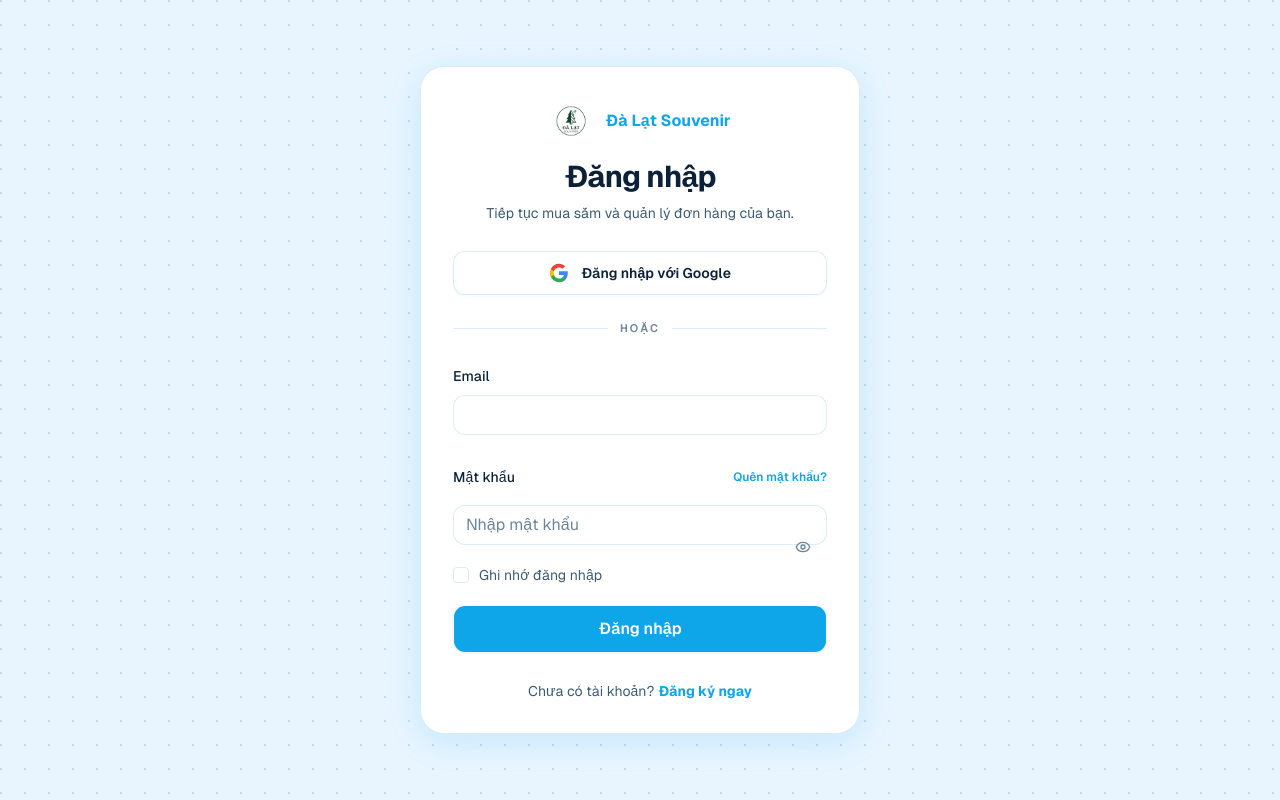
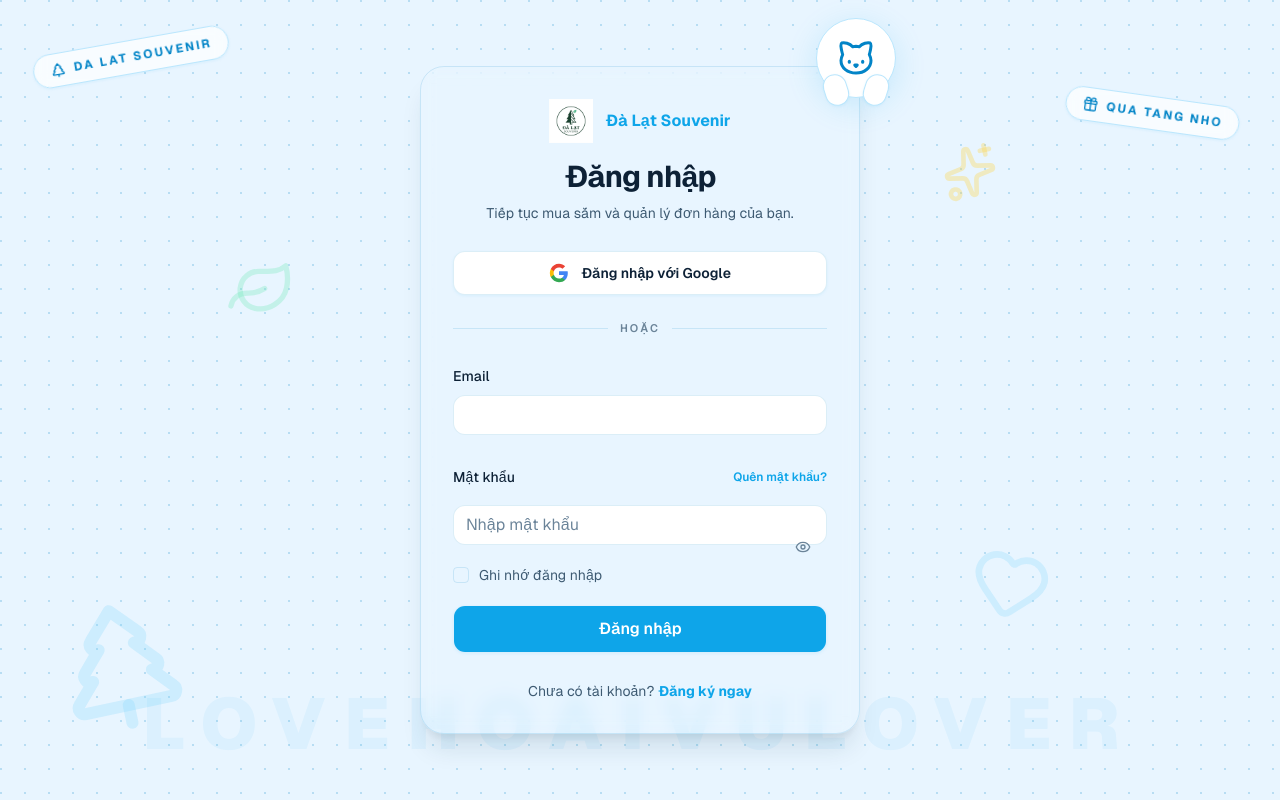
Before and after one commit to DangHoaiVu/dalat-souvenir, a Next.js app: page /login in a window 1280 px wide. Built offline with nearby package versions, Linux system fonts and the light colour scheme; no server answers.

Commit message:
Refresh auth page decoration

```diff
--- a/app/(auth)/login/page.tsx
+++ b/app/(auth)/login/page.tsx
@@ -14,6 +14,7 @@
 import { Button } from "@/components/ui/button";
 import { Checkbox } from "@/components/ui/checkbox";
 import { InputField } from "@/components/ui/input";
+import { AuthBackgroundDecor, AuthCardMascot } from "@/components/auth/AuthDecor";
 import { supabase } from "@/lib/supabaseClient";
 
 const schema = z.object({
@@ -100,20 +101,15 @@
 
   return (
     <main className="relative flex min-h-screen items-center justify-center overflow-hidden bg-background-soft px-3 py-6 text-primary sm:px-4 sm:py-10">
-      <div
-        className="absolute inset-0 opacity-70"
-        style={{
-          backgroundImage:
-            "radial-gradient(circle at 1px 1px, var(--color-border-hover) 1px, transparent 0)",
-          backgroundSize: "24px 24px",
-        }}
-      />
+      <AuthBackgroundDecor />
 
+      <div className="relative z-10 w-full max-w-[440px]">
+        <AuthCardMascot />
       <motion.section
         initial={{ opacity: 0, scale: 0.97 }}
         animate={{ opacity: 1, scale: 1 }}
         transition={{ duration: 0.25, ease: "easeOut" }}
-        className="relative z-10 w-full max-w-[440px] rounded-xl border border-[--color-border] bg-surface p-5 shadow-lg sm:p-8"
+        className="relative w-full rounded-xl border border-[--color-border] bg-surface/95 p-5 shadow-xl shadow-sky-950/10 backdrop-blur sm:p-8"
       >
         <div className="mb-7 text-center">
           <Link href="/" className="mb-4 inline-flex items-center gap-3">
@@ -206,6 +202,7 @@
           </Link>
         </p>
       </motion.section>
+      </div>
     </main>
   );
 }
--- a/app/(auth)/register/page.tsx
+++ b/app/(auth)/register/page.tsx
@@ -14,6 +14,7 @@
 import { Button } from "@/components/ui/button";
 import { Checkbox } from "@/components/ui/checkbox";
 import { InputField } from "@/components/ui/input";
+import { AuthBackgroundDecor, AuthCardMascot } from "@/components/auth/AuthDecor";
 import { supabase } from "@/lib/supabaseClient";
 import { useAuthStore } from "@/stores/authStore";
 
@@ -121,20 +122,15 @@
 
   return (
     <main className="relative flex min-h-screen items-center justify-center overflow-hidden bg-background-soft px-3 py-5 text-primary sm:px-4 sm:py-8">
-      <div
-        className="absolute inset-0 opacity-70"
-        style={{
-          backgroundImage:
-            "radial-gradient(circle at 1px 1px, var(--color-border-hover) 1px, transparent 0)",
-          backgroundSize: "24px 24px",
-        }}
-      />
+      <AuthBackgroundDecor />
 
+      <div className="relative z-10 w-full max-w-[480px]">
+        <AuthCardMascot />
       <motion.section
         initial={{ opacity: 0, scale: 0.97 }}
         animate={{ opacity: 1, scale: 1 }}
         transition={{ duration: 0.25, ease: "easeOut" }}
-        className="relative z-10 max-h-[92svh] w-full max-w-[480px] overflow-y-auto rounded-xl border border-[--color-border] bg-surface p-5 shadow-lg sm:p-8"
+        className="relative max-h-[92svh] w-full overflow-y-auto rounded-xl border border-[--color-border] bg-surface/95 p-5 shadow-xl shadow-sky-950/10 backdrop-blur sm:p-8"
       >
         <div className="mb-6 text-center">
           <Link href="/" className="mb-4 inline-flex items-center gap-3">
@@ -256,6 +252,7 @@
           </Link>
         </p>
       </motion.section>
+      </div>
     </main>
   );
 }
--- /dev/null
+++ b/components/auth/AuthDecor.tsx
@@ -0,0 +1,51 @@
+"use client";
+
+import { Cat, Gift, Heart, Leaf, Sparkles, TreePine } from "lucide-react";
+
+export function AuthBackgroundDecor() {
+  return (
+    <div className="pointer-events-none absolute inset-0 overflow-hidden">
+      <div
+        className="absolute inset-0 opacity-70"
+        style={{
+          backgroundImage:
+            "radial-gradient(circle at 1px 1px, var(--color-border-hover) 1px, transparent 0)",
+          backgroundSize: "24px 24px",
+        }}
+      />
+
+      <div className="absolute left-8 top-10 hidden rotate-[-10deg] items-center gap-2 rounded-full border border-sky-200 bg-white/70 px-4 py-2 text-xs font-bold uppercase tracking-[0.18em] text-sky-600 shadow-sm backdrop-blur sm:flex">
+        <TreePine className="size-4" />
+        Da Lat souvenir
+      </div>
+
+      <div className="absolute right-10 top-24 hidden rotate-[8deg] items-center gap-2 rounded-full border border-sky-200 bg-white/70 px-4 py-2 text-xs font-bold uppercase tracking-[0.18em] text-sky-600 shadow-sm backdrop-blur lg:flex">
+        <Gift className="size-4" />
+        Qua tang nho
+      </div>
+
+      <TreePine className="absolute bottom-16 left-12 size-28 -rotate-12 text-sky-300/25 sm:size-36" aria-hidden="true" />
+      <Leaf className="absolute left-[18%] top-[32%] hidden size-16 rotate-12 text-emerald-300/30 sm:block" aria-hidden="true" />
+      <Heart className="absolute bottom-[22%] right-[18%] size-20 rotate-12 text-sky-300/25" aria-hidden="true" />
+      <Sparkles className="absolute right-[22%] top-[18%] hidden size-14 -rotate-12 text-amber-300/35 md:block" aria-hidden="true" />
+
+      <div className="absolute bottom-10 left-1/2 hidden -translate-x-1/2 select-none text-center text-5xl font-black uppercase tracking-[0.24em] text-sky-500/[0.06] sm:block lg:text-7xl">
+        lovehoaivulover
+      </div>
+    </div>
+  );
+}
+
+export function AuthCardMascot() {
+  return (
+    <div className="pointer-events-none absolute -right-9 -top-12 z-20 hidden sm:block">
+      <div className="relative">
+        <div className="absolute left-2 top-14 h-8 w-6 rotate-[-18deg] rounded-full border border-sky-200 bg-white shadow-sm" />
+        <div className="absolute right-2 top-14 h-8 w-6 rotate-[18deg] rounded-full border border-sky-200 bg-white shadow-sm" />
+        <div className="grid size-20 place-items-center rounded-full border border-sky-200 bg-white text-sky-600 shadow-lg">
+          <Cat className="size-10" strokeWidth={1.8} />
+        </div>
+      </div>
+    </div>
+  );
+}
```
